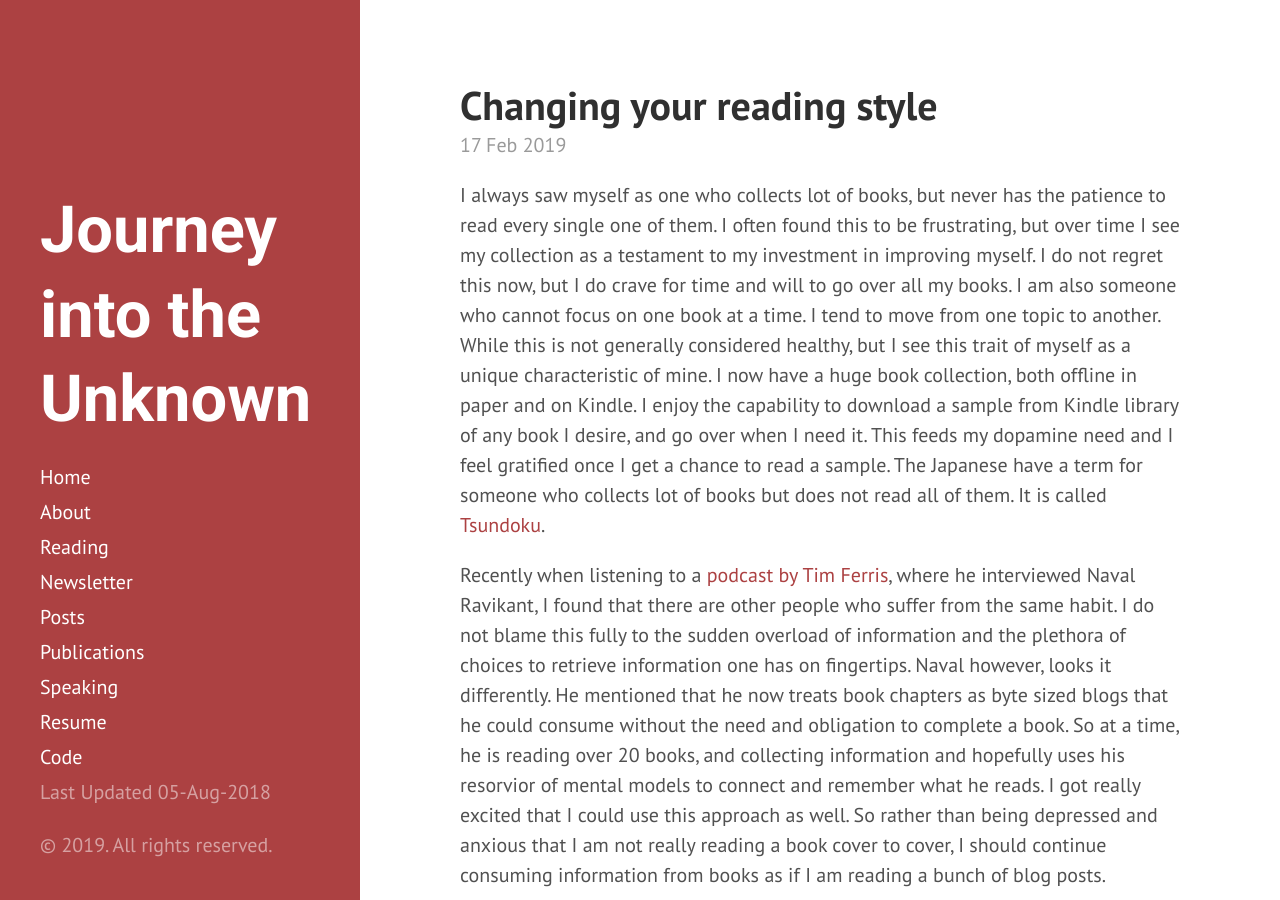
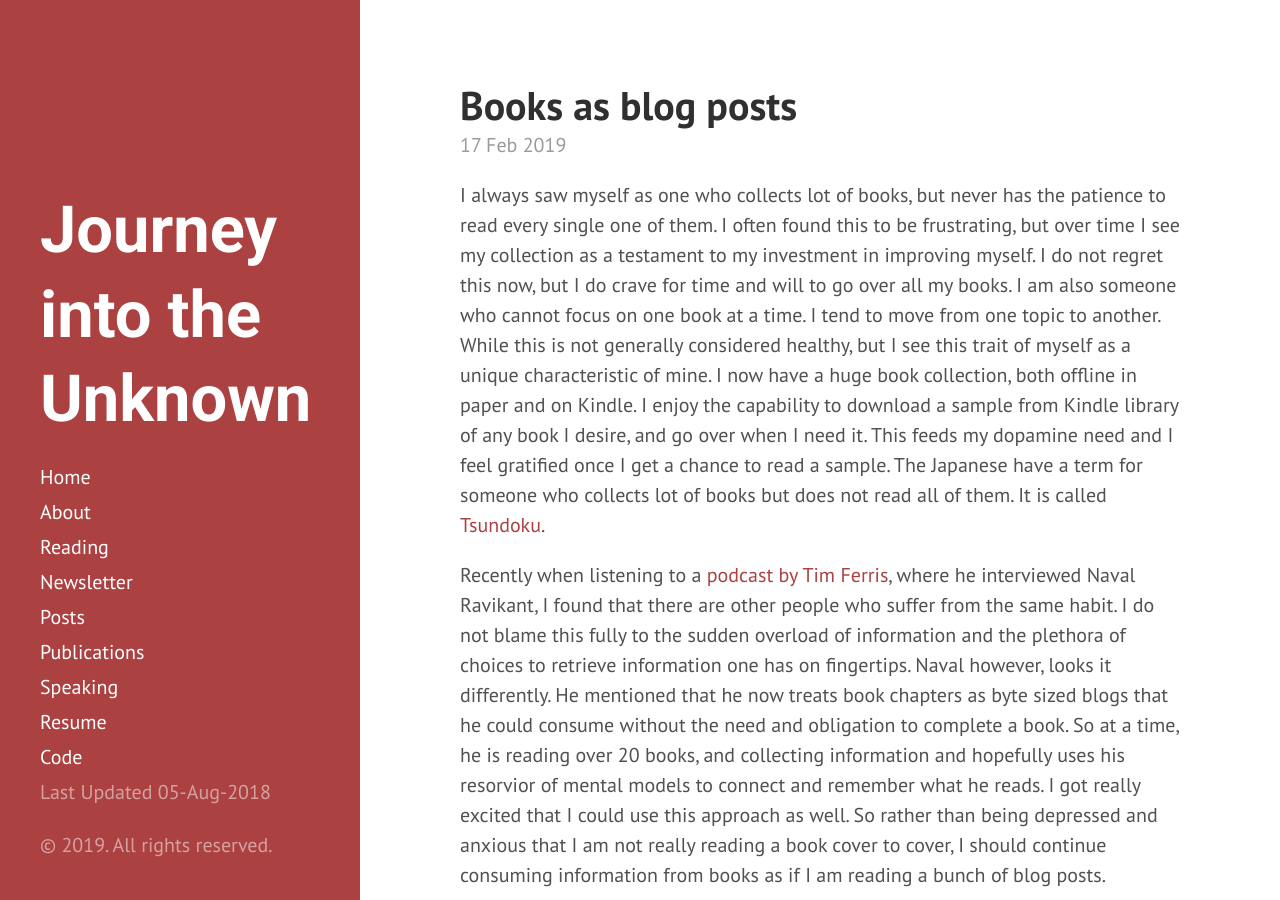
Before and after one commit to vivekjuneja/vivekjuneja.github.io, a Jekyll site: the page built from _posts/2019-02-17-reading-style.md, in a window 1280 px wide and 900 px high. Built offline with Jekyll 4.4.1, drawn with Linux system fonts in a browser that asks for light colours.

Commit message:
changed topic for reading style blog post

```diff
--- a/_posts/2019-02-17-reading-style.md
+++ b/_posts/2019-02-17-reading-style.md
@@ -1,6 +1,6 @@
 ---
 layout: post
-title: Changing your reading style
+title: Books as blog posts
 tags:
 - reading
 - blog
```
